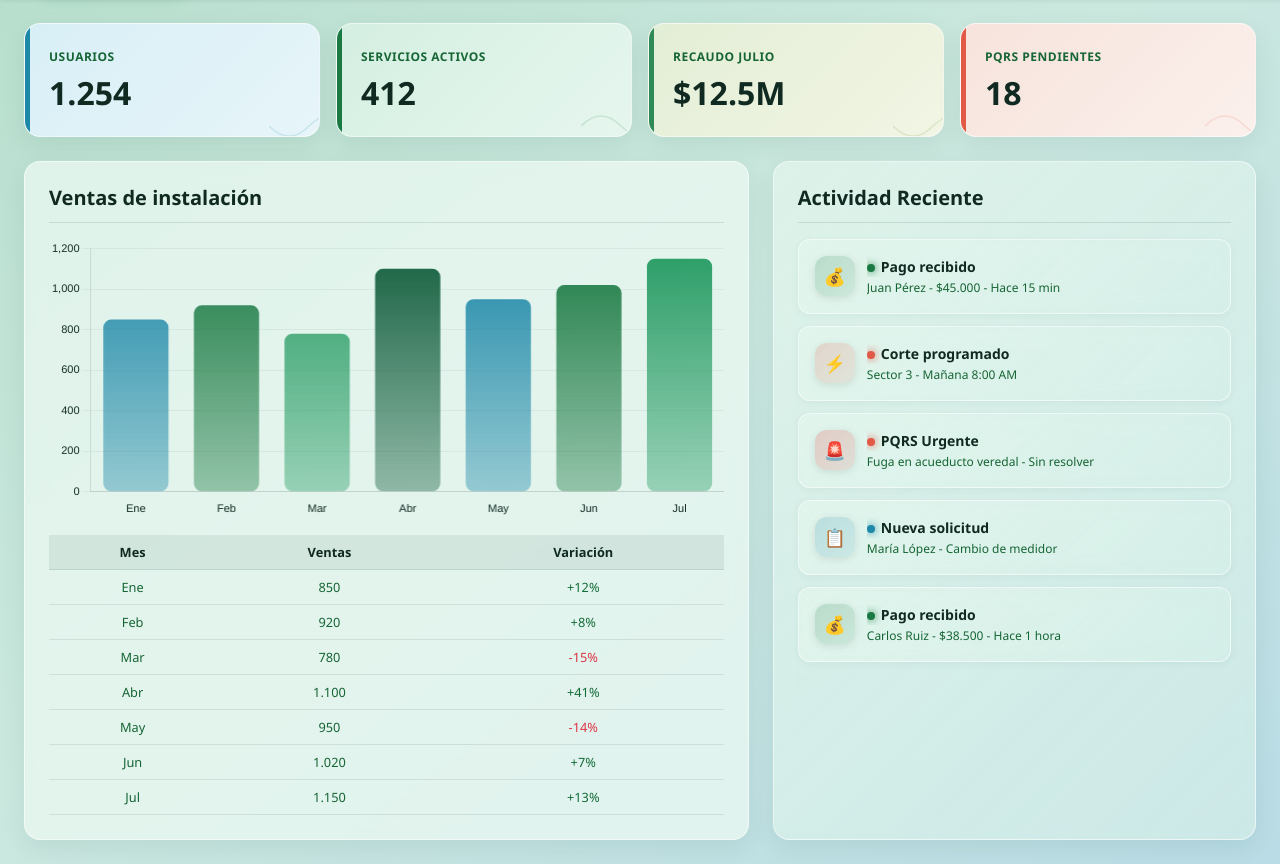
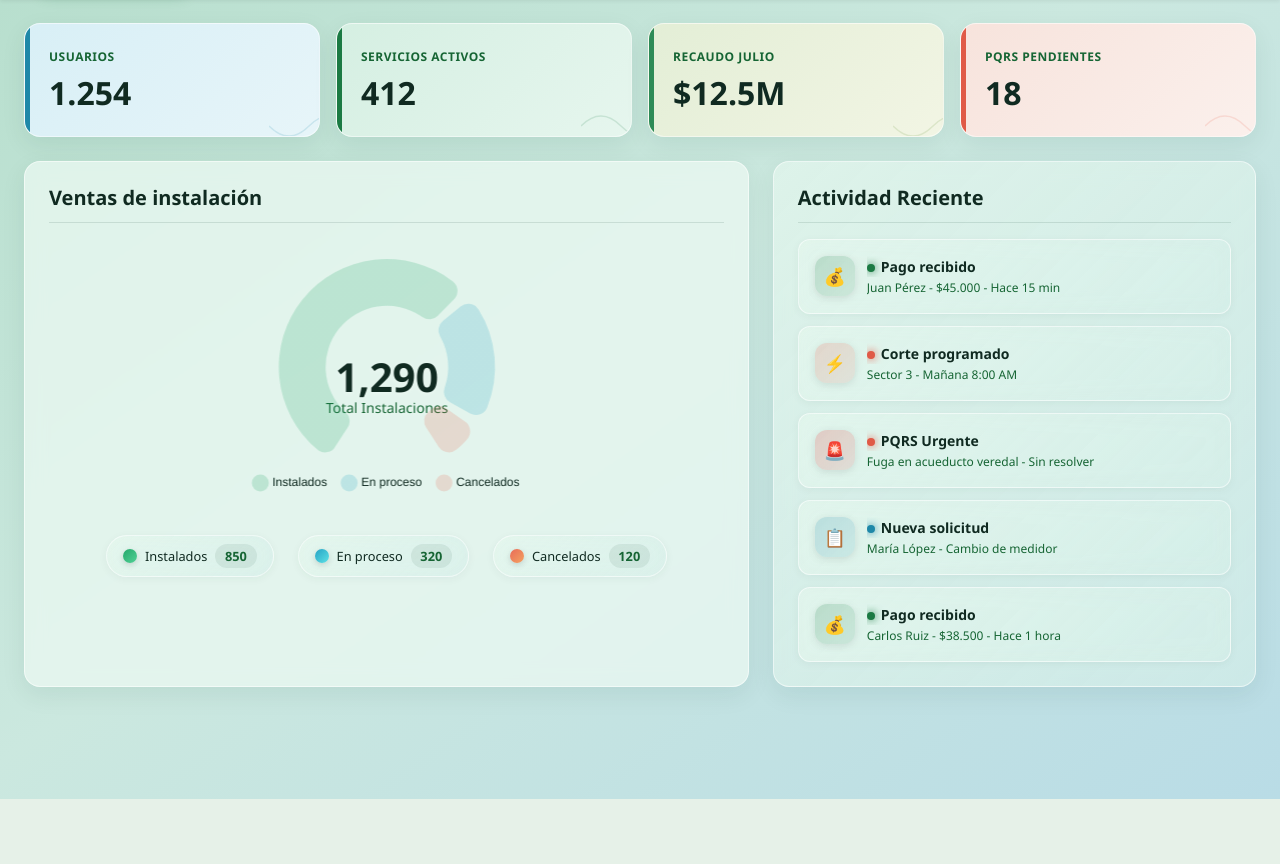
Before and after one commit to Andrealo233/proyecto-v, a Flask app: page / in a window 1280 px wide. Shown: the part 179-1043 px from the top of the page. After the commit the page ends 978 px from the top, so only its background shows below. Run offline with Flask 3, Linux system fonts and the light colour scheme; some libraries are stand-ins or nearby versions.

Commit message:
feat: Replace bar chart with 3D multi-ring radial chart (Instalados, En proceso, Cancelados) with luminous green/water gradients

```diff
--- a/static/css/dashboard.css
+++ b/static/css/dashboard.css
@@ -659,6 +659,9 @@ h4, h5, h6 {
     position: relative;
     min-height: 280px;
     max-height: 280px;
+    display: flex;
+    align-items: center;
+    justify-content: center;
 }
 
 .chart-wrapper canvas {
@@ -667,6 +670,55 @@ h4, h5, h6 {
     max-height: 280px;
     padding: 0;
     border-radius: 8px;
+}
+
+.chart-legend-wrapper {
+    display: flex;
+    justify-content: center;
+    gap: 1.5rem;
+    margin-top: 1rem;
+    flex-wrap: wrap;
+}
+
+.legend-item {
+    display: flex;
+    align-items: center;
+    gap: 0.5rem;
+    padding: 0.5rem 1rem;
+    background: var(--glass-panel);
+    backdrop-filter: blur(10px);
+    border-radius: 30px;
+    border: 1px solid var(--glass-border);
+    box-shadow: 0 2px 8px rgba(15, 61, 46, 0.05);
+    transition: all 0.2s ease;
+}
+
+.legend-item:hover {
+    transform: translateY(-2px);
+    box-shadow: 0 6px 20px rgba(15, 61, 46, 0.1);
+    border-color: rgba(255, 255, 255, 0.8);
+}
+
+.legend-color {
+    width: 14px;
+    height: 14px;
+    border-radius: 50%;
+    box-shadow: 0 2px 6px rgba(0, 0, 0, 0.15);
+}
+
+.legend-label {
+    font-size: 0.8rem;
+    font-weight: 500;
+    color: var(--ink-forest);
+}
+
+.legend-value {
+    font-size: 0.8rem;
+    font-weight: 700;
+    color: var(--texto-medio);
+    background: rgba(15, 61, 46, 0.08);
+    padding: 0.15rem 0.6rem;
+    border-radius: 20px;
 }
 
 .chart-table-wrapper {
--- a/templates/dashboard.html
+++ b/templates/dashboard.html
@@ -36,32 +36,29 @@
 
   <!-- Charts & Activity Row -->
   <div class="dashboard-row">
-    <!-- Left: Bar Chart (60%) -->
+    <!-- Left: Radial Chart (60%) -->
     <div class="chart-section">
       <div class="chart-card">
         <h5 class="section-title">Ventas de instalaci&#243;n</h5>
         <div class="chart-wrapper">
           <canvas id="graficaVentasInstalacion"></canvas>
         </div>
-        <div class="chart-table-wrapper">
-          <table class="chart-table">
-            <thead>
-              <tr>
-                <th>Mes</th>
-                <th>Ventas</th>
-                <th>Variaci&#243;n</th>
-              </tr>
-            </thead>
-            <tbody>
-              <tr><td>Ene</td><td>850</td><td class="text-success">+12%</td></tr>
-              <tr><td>Feb</td><td>920</td><td class="text-success">+8%</td></tr>
-              <tr><td>Mar</td><td>780</td><td class="text-danger">-15%</td></tr>
-              <tr><td>Abr</td><td>1.100</td><td class="text-success">+41%</td></tr>
-              <tr><td>May</td><td>950</td><td class="text-danger">-14%</td></tr>
-              <tr><td>Jun</td><td>1.020</td><td class="text-success">+7%</td></tr>
-              <tr><td>Jul</td><td>1.150</td><td class="text-success">+13%</td></tr>
-            </tbody>
-          </table>
+        <div class="chart-legend-wrapper">
+          <div class="legend-item">
+            <span class="legend-color" style="background: linear-gradient(135deg, #24A86B, #52D196);"></span>
+            <span class="legend-label">Instalados</span>
+            <span class="legend-value">850</span>
+          </div>
+          <div class="legend-item">
+            <span class="legend-color" style="background: linear-gradient(135deg, #26A3C4, #5CE1E6);"></span>
+            <span class="legend-label">En proceso</span>
+            <span class="legend-value">320</span>
+          </div>
+          <div class="legend-item">
+            <span class="legend-color" style="background: linear-gradient(135deg, #E86B58, #F4A261);"></span>
+            <span class="legend-label">Cancelados</span>
+            <span class="legend-value">120</span>
+          </div>
         </div>
       </div>
     </div>
@@ -116,44 +113,129 @@
 <script>
   const ctx1 = document.getElementById('graficaVentasInstalacion');
   const g1 = ctx1.getContext('2d');
-  const colors1 = ['#1E88A8', '#1B7A43', '#269B63', '#135E3D', '#1E88A8', '#1B7A43', '#269B63'];
-  const grads1 = colors1.map(c => {
-    const gr = g1.createLinearGradient(0, 0, 0, 280);
-    gr.addColorStop(0, c);
-    gr.addColorStop(1, c + '55');
-    return gr;
-  });
-  new Chart(ctx1, {
-    type: 'bar',
-    data: {
-      labels: ['Ene', 'Feb', 'Mar', 'Abr', 'May', 'Jun', 'Jul'],
-      datasets: [{
-        label: 'Ventas de instalaci&#243;n',
-        data: [850, 920, 780, 1100, 950, 1020, 1150],
-        backgroundColor: grads1,
-        borderRadius: 8,
-        borderWidth: 0,
-        borderSkipped: false
-      }]
+
+  const ringData = {
+    labels: ['Instalados', 'En proceso', 'Cancelados'],
+    datasets: [{
+      data: [850, 320, 120],
+      backgroundColor: [
+        createRingGradient(g1, '#24A86B', '#52D196'),
+        createRingGradient(g1, '#26A3C4', '#5CE1E6'),
+        createRingGradient(g1, '#E86B58', '#F4A261')
+      ],
+      borderWidth: 0,
+      spacing: 8,
+      borderRadius: 12,
+      circumference: 300,
+      rotation: -150,
+      offset: 0,
+      weight: 0.6
+    }]
+  };
+
+  function createRingGradient(ctx, colorStart, colorEnd) {
+    const gradient = ctx.createRadialGradient(0, 0, 0, 0, 0, 150);
+    gradient.addColorStop(0, colorStart);
+    gradient.addColorStop(0.5, colorEnd);
+    gradient.addColorStop(1, colorStart + '33');
+    return gradient;
+  }
+
+  const plugins = {
+    tooltip: {
+      backgroundColor: 'rgba(16, 42, 33, 0.92)',
+      titleColor: '#F5F2E8',
+      bodyColor: '#B7EBD6',
+      padding: 12,
+      cornerRadius: 10,
+      displayColors: true,
+      callbacks: {
+        label: function(context) {
+          const total = context.dataset.data.reduce((a, b) => a + b, 0);
+          const percentage = ((context.raw / total) * 100).toFixed(1);
+          return `${context.label}: ${context.raw} (${percentage}%)`;
+        },
+        title: function() {
+          return '';
+        }
+      }
     },
+    legend: {
+      display: true,
+      position: 'bottom',
+      labels: {
+        color: '#102A21',
+        font: { size: 12, weight: '500' },
+        padding: 16,
+        usePointStyle: true,
+        pointStyle: 'circle'
+      }
+    },
+    datalabels: {
+      display: false
+    }
+  };
+
+  const chart = new Chart(ctx1, {
+    type: 'doughnut',
+    data: ringData,
     options: {
       responsive: true,
       maintainAspectRatio: false,
-      plugins: {
-        legend: { display: false }
+      cutout: '55%',
+      circumference: 300,
+      rotation: -150,
+      animation: {
+        animateRotate: true,
+        animateScale: true,
+        duration: 1200,
+        easing: 'easeOutQuart'
       },
-      scales: {
-        y: {
-          beginAtZero: true,
-          grid: { color: 'rgba(16, 42, 33, 0.06)' },
-          ticks: { color: '#102A21', font: { size: 11 } }
-        },
-        x: {
-          grid: { display: false },
-          ticks: { color: '#102A21', font: { size: 11 } }
+      plugins: plugins,
+      elements: {
+        arc: {
+          borderWidth: 0,
+          borderRadius: 12,
+          shadowColor: 'rgba(15, 61, 46, 0.25)',
+          shadowBlur: 20,
+          shadowOffsetX: 0,
+          shadowOffsetY: 8
         }
+      },
+      layout: {
+        padding: 20
       }
-    }
+    },
+    plugins: [{
+      id: 'centerText',
+      beforeDraw: function(chart) {
+        const ctx = chart.ctx;
+        const total = chart.data.datasets[0].data.reduce((a, b) => a + b, 0);
+        const width = chart.width;
+        const height = chart.height;
+        const fontSize = Math.min(width, height) / 7;
+
+        ctx.save();
+        ctx.font = `700 ${fontSize}px 'Segoe UI', sans-serif`;
+        ctx.fillStyle = '#102A21';
+        ctx.textAlign = 'center';
+        ctx.textBaseline = 'middle';
+
+        const centerX = width / 2;
+        const centerY = height / 2 + 10;
+
+        ctx.shadowColor = 'rgba(255, 255, 255, 0.4)';
+        ctx.shadowBlur = 4;
+        ctx.shadowOffsetY = 1;
+
+        ctx.fillText(total.toLocaleString(), centerX, centerY - 8);
+
+        ctx.font = `500 ${fontSize * 0.35}px 'Segoe UI', sans-serif`;
+        ctx.fillStyle = '#166534';
+        ctx.fillText('Total Instalaciones', centerX, centerY + fontSize * 0.5);
+        ctx.restore();
+      }
+    }]
   });
 </script>
 {% endblock %}
```
Also changed, not shown: .kilo/plans/1795645568564-dashboard-layout-plan.md.
